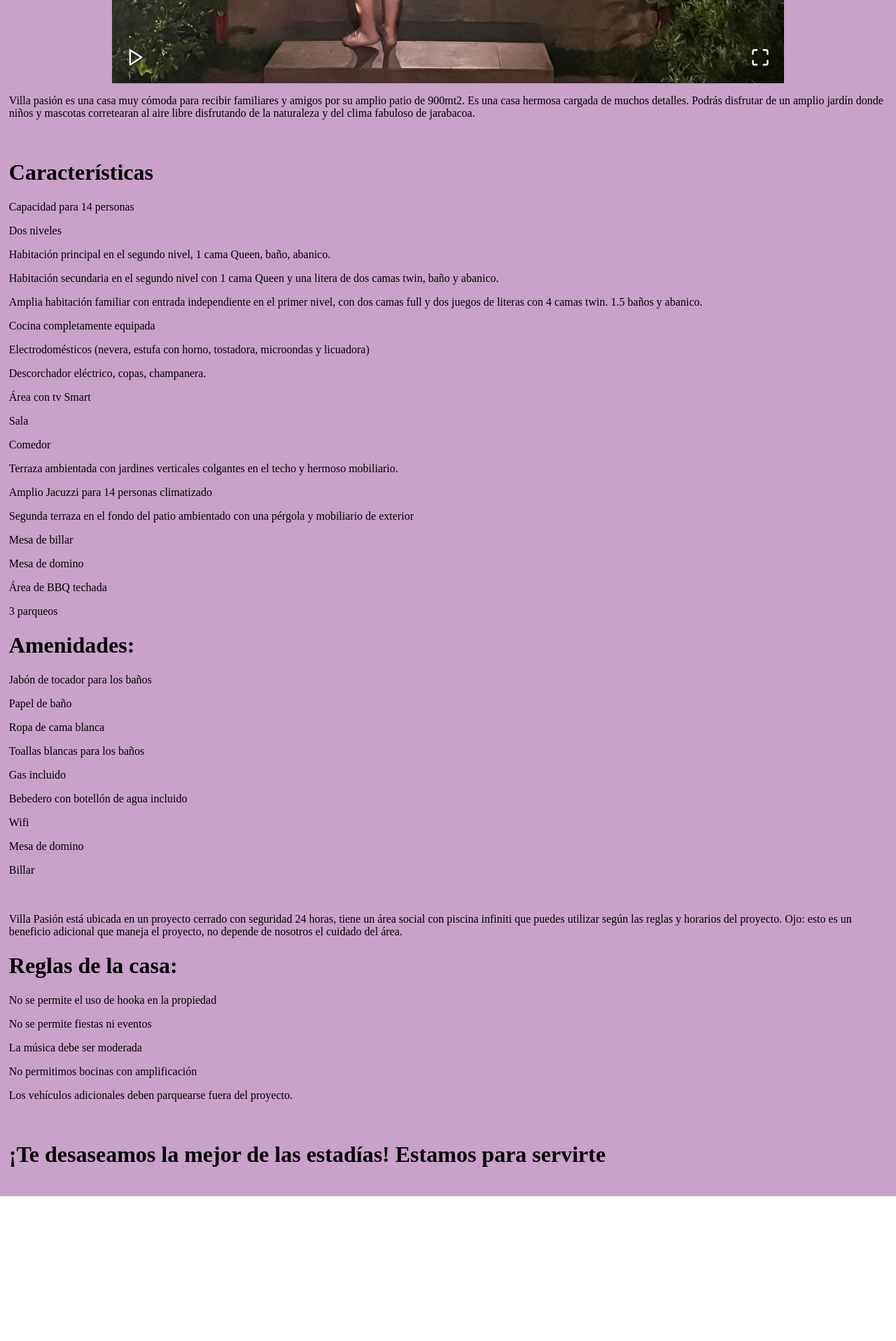
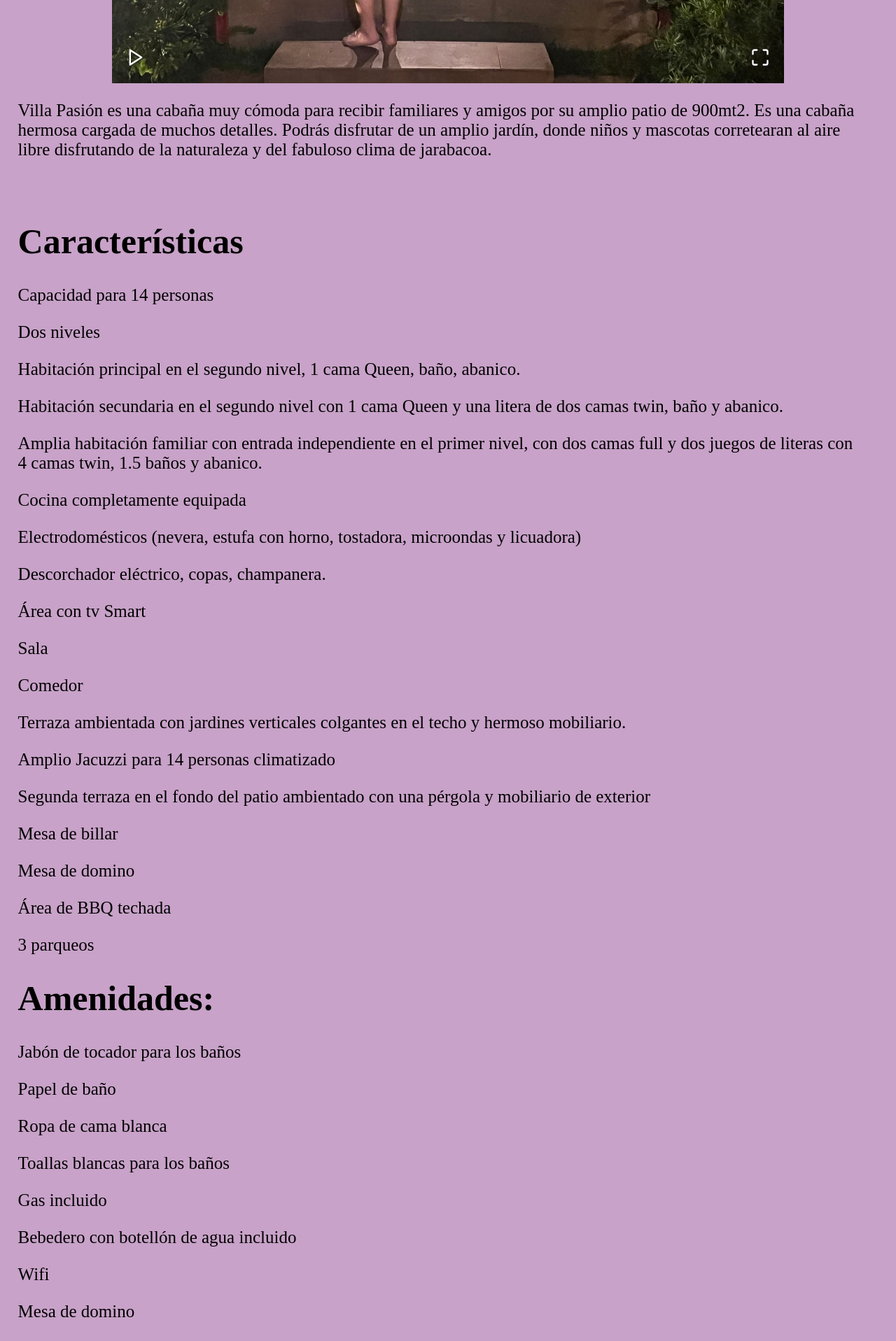
Before and after one commit to dadames01/Ek_Villas, a React (Create React App) app: page /pasion in a window 1280 px wide. Shown: the part 1200-3117 px from the top of the page at 70% size. Before the commit the page ends 2910 px from the top, so only its background shows below. Built offline with nearby package versions, Linux system fonts and the light colour scheme.

Commit message:
Changes 1

```diff
--- a/src/components/HostSection/HostSection.js
+++ b/src/components/HostSection/HostSection.js
@@ -8,7 +8,7 @@ function HostSection() {
     return (
         <div>
             <h1 className="tc ph4 f3 f2-m f1-l fw2 black-90 mv3">
-                Conoce a tu host
+                Conoce a tu Host
             </h1>
             <div className="dt mw6 center pt0 pb5 pv5-m pv6-ns">
                 <div className="db dtc-ns v-mid-ns">
@@ -18,7 +18,7 @@ function HostSection() {
                     <div className="lh-copy">
                     <p>Lic. En Administración de Mercados con Maestría en Alta Gerencia. Apasionada por el diseño de interiores, paisajismo  y  decoración en general. </p>
                     <p>Enfocada y comprometida en generar a mis huéspedes la mejor de las experiencias, brindándoles un servicio de calidad y una estadía por encima de sus expectativas.</p>
-                    <p>Si quieres vivir unos días cargados de magia, en lugares llenos de buen gusto y confort!!! Llámame…</p>
+                    <p>Si quieres vivir días cargados de magia, en lugares llenos de buen gusto y confort!!! Llámame…</p>
                     <p>Estoy para servirte</p>
                     <p>-Ekmania</p>
                     </div>
--- a/src/components/Villa/Linda.js
+++ b/src/components/Villa/Linda.js
@@ -8,7 +8,7 @@ const Linda = () => {
                 <Villa villaAssets={assetsLinda} />
             </div>
             <div className="villaDescription">
-                <p>Así como su nombre lo indica…villa linda es una casa muy LINDA cargada de muchos detalles. Excelente para salidas en parejas y familiares. A pesar de ser muy compacta posee todas las comodidades de una villa de mayor tamaño.</p>
+                <p>Así como su nombre lo indica…villa Linda es una casa muy LINDA cargada de muchos detalles. Excelente para salidas en parejas y familiares. A pesar de ser muy compacta posee todas las comodidades de una villa de mayor tamaño.</p>
                 <br></br>
                 <h1>Características</h1>
                 <p>Capacidad 8 personas</p>
--- a/src/components/Villa/Pasion.js
+++ b/src/components/Villa/Pasion.js
@@ -8,14 +8,14 @@ const Pasion = () => {
                 <Villa villaAssets={assetsPasion} />
             </div>
             <div className="villaDescription">
-                <p>Villa pasión es una casa muy cómoda para recibir familiares y amigos por su amplio patio de 900mt2. Es una casa hermosa cargada de muchos detalles. Podrás disfrutar de un amplio jardín  donde niños y mascotas corretearan al aire libre disfrutando de la naturaleza y del clima fabuloso de jarabacoa.</p>
+                <p>Villa Pasión es una cabaña muy cómoda para recibir familiares y amigos por su amplio patio de 900mt2. Es una cabaña hermosa cargada de muchos detalles. Podrás disfrutar de un amplio jardín, donde niños y mascotas corretearan al aire libre disfrutando de la naturaleza y del fabuloso clima de jarabacoa.</p>
                 <br></br>
                 <h1>Características</h1>
                 <p>Capacidad para 14 personas</p>
                 <p>Dos niveles</p>
                 <p>Habitación principal en el segundo nivel, 1 cama Queen, baño, abanico.</p>
                 <p>Habitación secundaria en el segundo nivel con 1 cama Queen y una  litera de dos camas twin, baño y abanico.</p>
-                <p>Amplia habitación familiar con entrada independiente en el primer nivel, con dos camas full y dos juegos de literas con 4 camas twin. 1.5 baños y abanico.</p>
+                <p>Amplia habitación familiar con entrada independiente en el primer nivel, con dos camas full y dos juegos de literas con 4 camas twin, 1.5 baños y abanico.</p>
                 <p>Cocina completamente equipada</p>
                 <p>Electrodomésticos (nevera, estufa con horno, tostadora, microondas y licuadora)</p>
                 <p>Descorchador eléctrico, copas, champanera.</p>
@@ -50,7 +50,9 @@ const Pasion = () => {
                 <p>No permitimos bocinas con amplificación </p>
                 <p>Los vehículos adicionales deben parquearse fuera del proyecto.</p>
                 <br></br>
-                <h1>¡Te desaseamos la mejor de las estadías! Estamos para servirte</h1>
+                <h1>¡Te desaseamos la mejor de las estadías! </h1>
+                <br></br>
+                <h1>Estamos para servirte</h1>
                 <br></br>
             </div>
         </div>
--- a/src/components/Villa/Villa.css
+++ b/src/components/Villa/Villa.css
@@ -1,6 +1,8 @@
 .villaDescription {
     text-align: left;
-    margin-left: 1%;
+    margin-left: 2%;
+    margin-right: 4%;
+    font-size: 25px;
 }
 
 .button-margin {
--- a/src/components/Villa/Vistahermosa.js
+++ b/src/components/Villa/Vistahermosa.js
@@ -9,7 +9,7 @@ const VistaHemosa = () => {
             </div>
             <div className="villaDescription">
                 <p>Esta villa está finamente decorada cuidando cada detalle, desde su hermoso jardín de suculentas hasta las tasas del café. Todo ha sido pensado para la comodidad de nuestros huéspedes. Es una casa ideal para recibir familiares y amigos por sus diferentes espacios que combinan la comodidad del interior, con las hermosas vistas hacia las montañas.</p>
-                <p>Vista hermosa es un espectáculo de luces en la noche y durante el día puedes contemplar la naturaleza en todo su esplendor.</p>
+                <p>Vista Hermosa es un espectáculo de luces en la noche y durante el día puedes contemplar la naturaleza en todo su esplendor.</p>
                 <br></br>
                 <h1>Características:</h1>
                 <p>Capacidad:12 personas</p>
```
